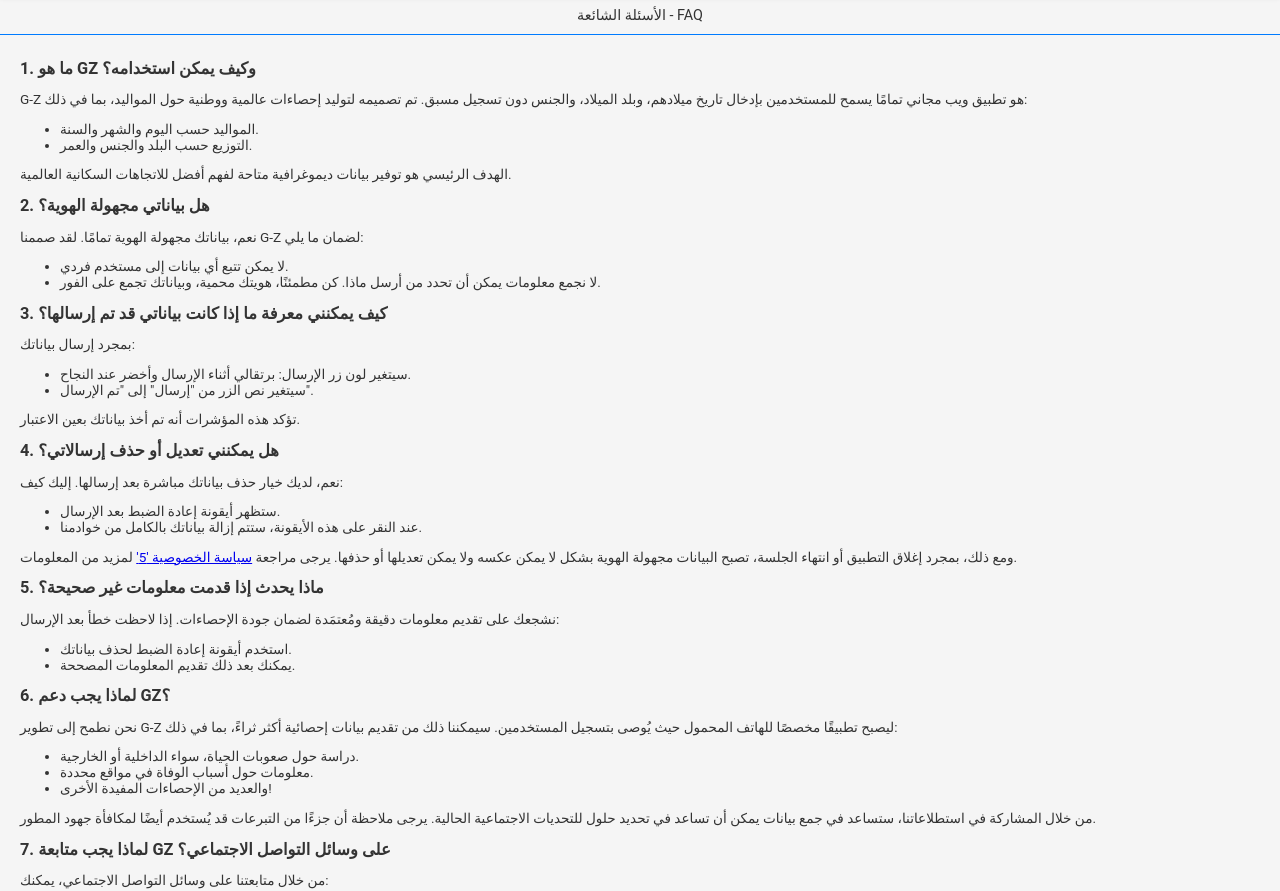
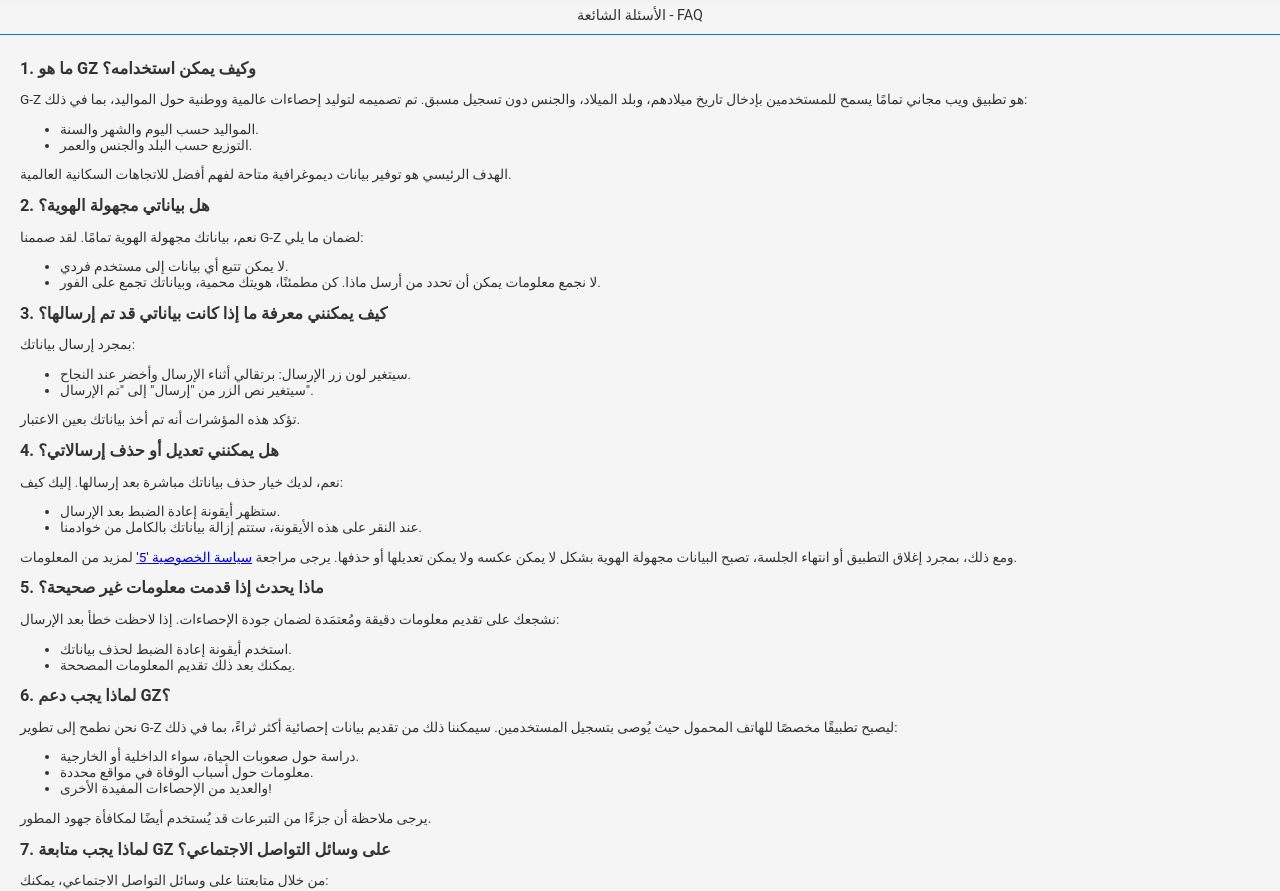
Before and after one commit to gzlanguage/arabe, a plain HTML site: page Faq.html in a window 1280 px wide. Shown: the part 64-955 px from the top of the page. Drawn offline with Linux system fonts and the light colour scheme; a web font is replaced by a local one.

Commit message:
Update Faq.html

```diff
--- a/Faq.html
+++ b/Faq.html
@@ -135,7 +135,7 @@
         <li>معلومات حول أسباب الوفاة في مواقع محددة.</li>
         <li>والعديد من الإحصاءات المفيدة الأخرى!</li>
     </ul>
-    <p>من خلال المشاركة في استطلاعاتنا، ستساعد في جمع بيانات يمكن أن تساعد في تحديد حلول للتحديات الاجتماعية الحالية. يرجى ملاحظة أن جزءًا من التبرعات قد يُستخدم أيضًا لمكافأة جهود المطور.</p>
+    <p> يرجى ملاحظة أن جزءًا من التبرعات قد يُستخدم أيضًا لمكافأة جهود المطور.</p>
 
     <h2>7. لماذا يجب متابعة GZ على وسائل التواصل الاجتماعي؟</h2>
     <p>من خلال متابعتنا على وسائل التواصل الاجتماعي، يمكنك:</p>
```
